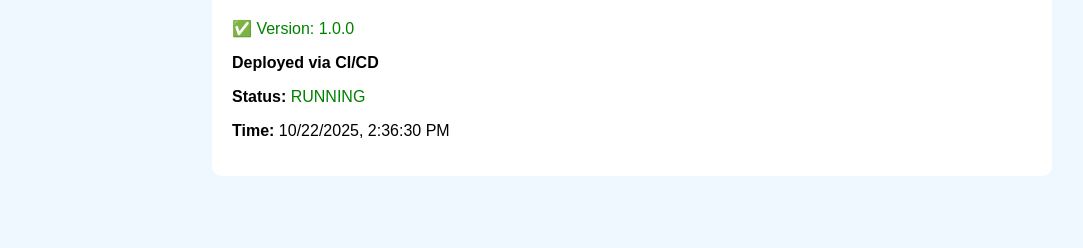
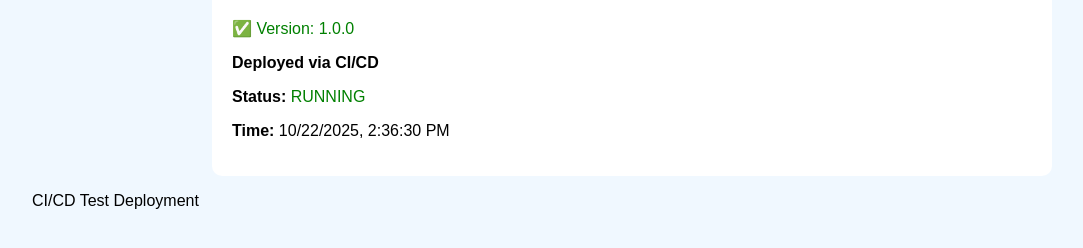
Before and after one commit to Taha-Dev-ops/deployment-project, a plain HTML site: page app/index.html in a window 1280 px wide. Shown: the part 122-370 px from the top of the page, without its empty margins (8-1091 px from the left). Drawn offline with Linux system fonts and the light colour scheme.

Commit message:
test: Trigger CI/CD deployment

```diff
--- a/app/index.html
+++ b/app/index.html
@@ -22,3 +22,4 @@
     </script>
 </body>
 </html>
+<p>CI/CD Test Deployment</p>
```
